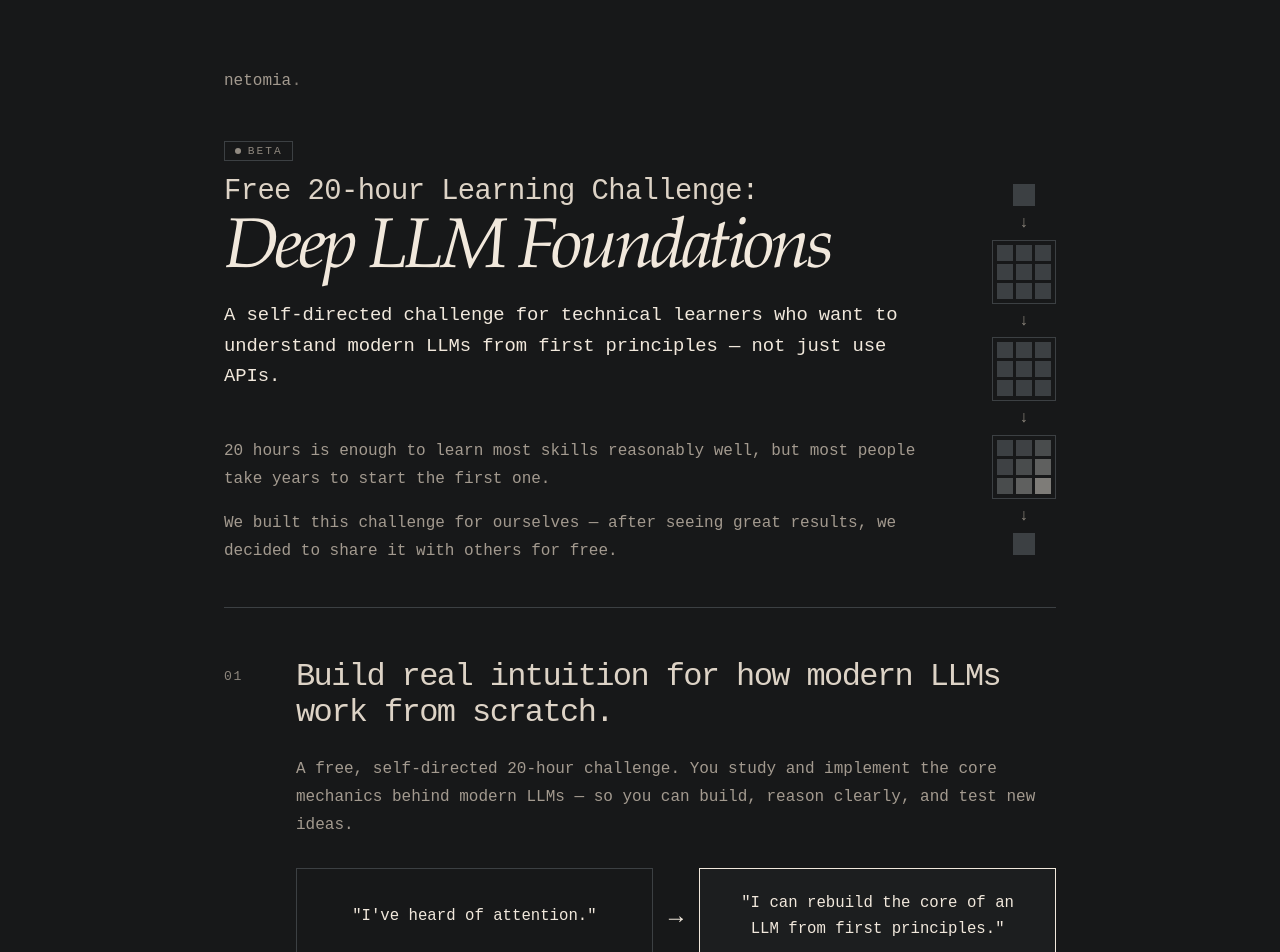
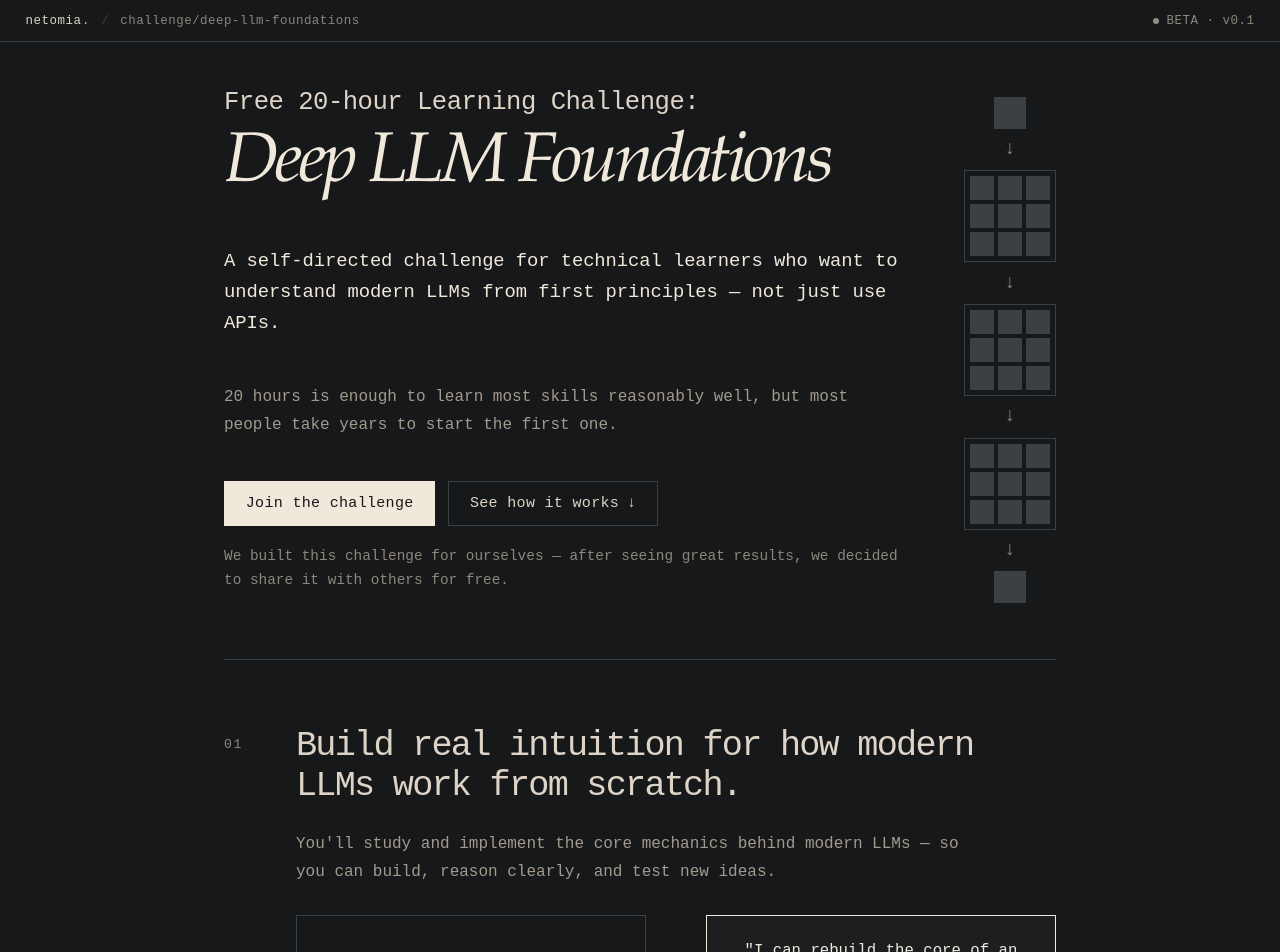
Before and after one commit to matejhladky/netomia, a Nuxt app: page /challenge in a window 1280 px wide. Shown: the top 952 px of the page. Built offline with nearby package versions, Linux system fonts and the light colour scheme.

Commit message:
challende index polish

```diff
--- a/app/assets/css/main.css
+++ b/app/assets/css/main.css
@@ -2,6 +2,16 @@
 *::before,
 *::after {
   box-sizing: border-box;
+}
+
+html {
+  scroll-behavior: smooth;
+}
+
+@media (prefers-reduced-motion: reduce) {
+  html {
+    scroll-behavior: auto;
+  }
 }
 
 :root {
--- a/app/pages/challenge/index.vue
+++ b/app/pages/challenge/index.vue
@@ -6,24 +6,28 @@ useSeoMeta({
 
 const isAiEngineeringWaitlistOpen = ref(false)
 
-/* Hero graphic: a token passes vertically through three weight
-   matrices. Each matrix's cells ripple with activation in sequence,
-   suggesting "this is the system being computed." */
+function pseudoRandom(seed: number) {
+  return ((seed * 9301 + 49297) % 233280) / 233280
+}
+
 const pipelineMatrices = computed(() => {
   const numMatrices = 3
   const cellsPerSide = 3
   const total = cellsPerSide * cellsPerSide
-  const startPad = 0.55
-  const matrixDuration = 1.3
+  const startPad = 0.5
+  const matrixDuration = 0.85
   return Array.from({ length: numMatrices }, (_, m) => ({
     id: m,
     cells: Array.from({ length: total }, (_, i) => {
       const r = Math.floor(i / cellsPerSide)
       const c = i % cellsPerSide
-      const delay = startPad + m * matrixDuration + (r + c) * 0.07
+      const delay = startPad + m * matrixDuration + (r + c) * 0.05
+      const intensitySeed = pseudoRandom(m * 31 + i * 137)
+      const intensity = intensitySeed < 0.34 ? "low" : intensitySeed < 0.68 ? "mid" : "high"
       return {
         id: `${m}-${i}`,
         delay: delay.toFixed(2),
+        intensity,
       }
     }),
   }))
@@ -31,19 +35,21 @@ const pipelineMatrices = computed(() => {
 </script>
 
 <template>
+  <header class="page-header" aria-label="Document metadata">
+    <div class="ph-inner">
+      <NuxtLink to="/" class="ph-brand">netomia<span class="brand-dot">.</span></NuxtLink>
+      <span class="ph-divider" aria-hidden="true">/</span>
+      <span class="ph-path">challenge/deep-llm-foundations</span>
+      <span class="ph-spacer"></span>
+      <span class="ph-status">
+        <span class="ph-status-dot" aria-hidden="true"></span>
+        BETA · v0.1
+      </span>
+    </div>
+  </header>
+
   <main class="page">
     <section class="hero">
-      <NuxtLink to="/" class="back-link">
-        netomia<span class="brand-dot">.</span>
-      </NuxtLink>
-
-      <div class="hero-status">
-        <span class="status-badge">
-          <span class="status-dot" aria-hidden="true"></span>
-          BETA
-        </span>
-      </div>
-
       <div class="hero-grid">
         <div class="hero-text">
           <h1 class="title">
@@ -58,6 +64,15 @@ const pipelineMatrices = computed(() => {
           <p class="intro">
             20 hours is enough to learn most skills reasonably well, but most people take years to start the first one.
           </p>
+
+          <div class="hero-actions">
+            <a href="#join" class="hero-action hero-action-primary">Join the challenge</a>
+            <a href="#how-it-works" class="hero-action hero-action-ghost">
+              See how it works
+              <span class="hero-action-icon" aria-hidden="true">↓</span>
+            </a>
+          </div>
+
           <p class="intro">
             We built this challenge for ourselves — after seeing great results, we decided to share it with others for free.
           </p>
@@ -72,7 +87,7 @@ const pipelineMatrices = computed(() => {
                 <span
                   v-for="cell in m.cells"
                   :key="cell.id"
-                  class="pipe-cell"
+                  :class="['pipe-cell', `pipe-cell-${cell.intensity}`]"
                   :style="{ animationDelay: `${cell.delay}s` }"
                 />
               </div>
@@ -90,7 +105,7 @@ const pipelineMatrices = computed(() => {
         <h2 class="panel-title">Build real intuition for how modern LLMs work from scratch.</h2>
 
         <p class="panel-copy">
-          A free, self-directed 20-hour challenge. You study and implement the core mechanics behind modern LLMs — so you can build, reason clearly, and test new ideas.
+          You'll study and implement the core mechanics behind modern LLMs — so you can build, reason clearly, and test new ideas.
         </p>
 
         <div class="transformation">
@@ -116,8 +131,9 @@ const pipelineMatrices = computed(() => {
           It is not about <button
             type="button"
             class="inline-link"
+            title="AI engineering challenge — coming soon"
             @click="isAiEngineeringWaitlistOpen = true"
-          >agents, MCP, RAG pipelines, prompt patterns</button>, or memorizing definitions for a quiz.
+          >agents, MCP, RAG pipelines, prompt patterns<span class="inline-link-icon" aria-hidden="true">↗</span></button>, or memorizing definitions for a quiz.
           This challenge is about the foundations: theory and implementation. You'll study and
           build concepts from scratch to develop real intuition for how modern LLMs work.
         </p>
@@ -128,7 +144,7 @@ const pipelineMatrices = computed(() => {
         <h2 class="panel-title">For curious people who <em>want</em> to go deep.</h2>
 
         <ul class="traits">
-          <li>You want to go past tools and APIs into the actual mechanics: self-attention, embeddings, KV cache, RoPE, LoRA, quantization, ...</li>
+          <li>You want to go past tools and APIs into the actual mechanics: self-attention, embeddings, KV cache, RoPE, LoRA, quantization, and more.</li>
           <li>You're willing to sit with ambiguity and push through the effort of figuring things out yourself.</li>
           <li>You've got some baseline in programming, maths, and ML — even rough. You'll fill the gaps as you go.</li>
         </ul>
@@ -158,7 +174,7 @@ const pipelineMatrices = computed(() => {
             <h3 class="step-label">Plan</h3>
             <p class="step-copy">
               We help you deconstruct the target into the key areas to explore, and share a
-              roadmap of resources & tips that worked for us and for previous learners.
+              roadmap of resources and tips that worked for us and for previous learners.
             </p>
           </article>
 
@@ -166,7 +182,7 @@ const pipelineMatrices = computed(() => {
             <p class="step-number">03</p>
             <h3 class="step-label">Work</h3>
             <p class="step-copy">
-              You spend 20 hours studying, learning, and building - at your own pace.
+              You spend 20 hours studying, learning, and building — at your own pace.
               We're available for support throughout.
             </p>
           </article>
@@ -195,19 +211,20 @@ const pipelineMatrices = computed(() => {
         Understand modern LLMs from first principles.
       </h2>
 
+      <p class="cta-subtitle">
+        Start today. Just 20 hours of real work gets you ahead. Not 200 hours of intention.
+      </p>
+
       <div class="cta-actions">
         <button type="button" class="button cta-button">
           Join the free challenge
           <span class="cta-arrow" aria-hidden="true">→</span>
         </button>
-      </div>
-
-      <p class="cta-link">
-        <a href="mailto:hello@netomia.com">
+        <a class="cta-questions" href="mailto:hello@netomia.com">
           Questions? Contact us
           <span class="cta-link-icon" aria-hidden="true">↗</span>
         </a>
-      </p>
+      </div>
     </section>
 
     <WaitlistModal
@@ -221,6 +238,86 @@ const pipelineMatrices = computed(() => {
 </template>
 
 <style scoped>
+/* ═════════════════════════════════════════════════════════════════ */
+/* Top metadata strip — fixed header bar above all content.           */
+/* Reframes the page as a technical document, not a marketing page.   */
+/* ═════════════════════════════════════════════════════════════════ */
+
+.page-header {
+  position: fixed;
+  top: 0;
+  left: 0;
+  right: 0;
+  height: 42px;
+  background: var(--bg);
+  border-bottom: 1px solid var(--border);
+  z-index: 40;
+  font-size: 0.78rem;
+  letter-spacing: 0.04em;
+  color: var(--muted);
+}
+
+.ph-inner {
+  display: flex;
+  align-items: center;
+  height: 100%;
+  padding: 0 1.6rem;
+  gap: 0.7rem;
+  width: 100%;
+}
+
+.ph-brand {
+  color: var(--fg-soft);
+  text-decoration: none;
+  transition: color 200ms cubic-bezier(0.2, 0.7, 0.2, 1);
+}
+
+.ph-brand:hover {
+  color: var(--fg);
+}
+
+.ph-divider {
+  color: var(--border);
+}
+
+.ph-path {
+  color: var(--muted-strong);
+}
+
+.ph-spacer {
+  flex: 1;
+}
+
+.ph-status {
+  display: inline-flex;
+  align-items: center;
+  gap: 0.5rem;
+  color: var(--muted-strong);
+}
+
+.ph-status-dot {
+  width: 6px;
+  height: 6px;
+  border-radius: 50%;
+  background: var(--muted-strong);
+  animation: ph-pulse 2.6s ease-in-out infinite;
+}
+
+@keyframes ph-pulse {
+  0%, 100% {
+    background: var(--muted-strong);
+    transform: scale(1);
+  }
+  50% {
+    background: var(--fg);
+    transform: scale(1.2);
+  }
+}
+
+.page {
+  padding-top: 5.5rem;
+}
+
 .hero,
 .overview,
 .cta {
@@ -229,23 +326,11 @@ const pipelineMatrices = computed(() => {
 }
 
 .overview {
-  margin-top: 2.6rem;
+  margin-top: 3.5rem;
 }
 
 .cta {
-  margin-top: 5rem;
-}
-
-.back-link {
-  display: inline-block;
-  color: var(--muted);
-  font-size: 0.92rem;
-  text-decoration: none;
-  font: inherit;
-}
-
-.back-link:hover {
-  opacity: 0.82;
+  margin-top: 2.5rem;
 }
 
 .title {
@@ -256,7 +341,7 @@ const pipelineMatrices = computed(() => {
 
 .title-prefix {
   display: block;
-  font-size: clamp(1.4rem, 2.6vw, 1.8rem);
+  font-size: clamp(1.3rem, 2.4vw, 1.6rem);
   color: var(--fg-soft);
   letter-spacing: -0.02em;
   line-height: 1.2;
@@ -264,7 +349,7 @@ const pipelineMatrices = computed(() => {
 
 .title-topic {
   display: block;
-  margin-top: 0.5rem;
+  margin-top: 0.85rem;
   font-size: clamp(2.6rem, 7.5vw, 4.4rem);
   color: var(--fg);
   letter-spacing: -0.05em;
@@ -292,13 +377,10 @@ const pipelineMatrices = computed(() => {
   display: grid;
   grid-template-columns: 3rem 1fr;
   column-gap: 1.5rem;
-  padding: 3.2rem 0 3.4rem;
+  padding: 4.2rem 0 4.4rem;
   border-top: 1px solid var(--border);
 }
 
-.panel:last-child {
-  border-bottom: 1px solid var(--border);
-}
 
 .panel > :not(.panel-number) {
   grid-column: 2;
@@ -311,12 +393,13 @@ const pipelineMatrices = computed(() => {
   color: var(--muted-strong);
   font-size: 0.82rem;
   letter-spacing: 0.12em;
+  font-variant-numeric: tabular-nums;
 }
 
 .panel-title,
 .section-title {
   margin: 0;
-  font-size: clamp(1.45rem, 4vw, 2rem);
+  font-size: clamp(1.5rem, 4.2vw, 2.2rem);
   font-weight: 400;
   line-height: 1.12;
   letter-spacing: -0.05em;
@@ -332,9 +415,15 @@ const pipelineMatrices = computed(() => {
 }
 
 .panel-copy {
+  max-width: 42rem;
   margin: 1rem 0 0;
   color: var(--muted);
   line-height: 1.76;
+}
+
+.traits + .panel-copy,
+.steps-grid + .panel-copy {
+  margin-top: 2.4rem;
 }
 
 .panel-title + .panel-copy {
@@ -351,17 +440,37 @@ const pipelineMatrices = computed(() => {
   text-decoration: underline;
   text-decoration-thickness: 1px;
   text-underline-offset: 0.18em;
-  transition: color 150ms ease;
+  transition: color 200ms cubic-bezier(0.2, 0.7, 0.2, 1);
 }
 
 .inline-link:hover {
   color: var(--fg-soft);
 }
 
+.inline-link:focus-visible {
+  outline: 2px solid var(--fg);
+  outline-offset: 3px;
+}
+
+.inline-link-icon {
+  display: inline-block;
+  margin-left: 0.15em;
+  font-size: 0.95em;
+  line-height: 1;
+  opacity: 0.65;
+  text-decoration: none;
+  transform: translateY(-0.08em);
+  transition: opacity 200ms cubic-bezier(0.2, 0.7, 0.2, 1);
+}
+
+.inline-link:hover .inline-link-icon {
+  opacity: 1;
+}
+
 .transformation {
   display: flex;
   align-items: stretch;
-  gap: 1rem;
+  gap: 1.3rem;
   margin-top: 1.8rem;
 }
 
@@ -387,137 +496,181 @@ const pipelineMatrices = computed(() => {
   align-self: center;
   flex: 0 0 auto;
   color: var(--fg);
-  font-size: 1.5rem;
-}
-
-/* ─── Hero two-column layout ────────────────────────────────────── */
-/* The entire hero content (title + intros + graphic) sits in a 2-col */
-/* grid below the back-link. Both columns share the same top baseline */
-/* — the title and the graphic's first token start at the same line.  */
-/* Text column flexes, graphic column is auto-sized. On mobile, the   */
-/* grid collapses to a single column.                                 */
-
-.hero-status {
-  margin-top: 3.2rem;
-}
-
-.status-badge {
-  display: inline-flex;
-  align-items: center;
-  gap: 0.45rem;
-  padding: 0.22rem 0.6rem 0.2rem;
-  border: 1px solid var(--border);
-  color: var(--muted-strong);
-  font-size: 0.7rem;
-  letter-spacing: 0.18em;
+  font-size: 1.9rem;
   line-height: 1;
 }
 
-.status-dot {
-  width: 6px;
-  height: 6px;
-  border-radius: 50%;
-  background: var(--muted-strong);
-  animation: status-pulse 2.6s ease-in-out infinite;
-}
-
-@keyframes status-pulse {
-  0%, 100% {
-    background: var(--muted-strong);
-    transform: scale(1);
-  }
-  50% {
-    background: var(--fg);
-    transform: scale(1.15);
-  }
-}
 
 .hero-grid {
   display: grid;
   grid-template-columns: 1fr auto;
   gap: 4rem;
   align-items: start;
-  margin-top: 0.9rem;
 }
 
 .hero-text {
   min-width: 0;
 }
 
-.hero-text .intro-strong {
-  margin-top: 2.4rem;
-}
-
 .hero-text .intro {
   margin-top: 1rem;
 }
 
-.hero-text .intro-strong + .intro {
+.hero-text .intro.intro-strong {
+  margin-top: 3rem;
+}
+
+.hero-text .intro.intro-strong + .intro {
   margin-top: 2.8rem;
 }
 
 .hero-graphic {
-  /* Optical alignment: nudge down a hair so the first token's vertical
-     center lands on the cap-height of the title-prefix's first line. */
   padding-top: 0.55rem;
 }
 
-/* ─── Pipeline animation (vertical) ─────────────────────────────── */
-/* A token enters at the top, passes vertically through three weight  */
-/* matrices, and exits at the bottom. Each matrix's cells ripple with */
-/* activation as the token is being processed. ~7s cycle.             */
+.hero-actions {
+  display: flex;
+  align-items: center;
+  gap: 0.8rem;
+  margin: 2.6rem 0 1.2rem;
+}
+
+.hero-actions + .intro {
+  margin-top: 1.2rem;
+  font-size: 0.9rem;
+  color: var(--muted-strong);
+  line-height: 1.65;
+}
+
+.hero-action {
+  display: inline-flex;
+  align-items: center;
+  gap: 0.5rem;
+  padding: 0.78rem 1.3rem;
+  font: inherit;
+  font-size: 0.94rem;
+  letter-spacing: 0.02em;
+  text-decoration: none;
+  cursor: pointer;
+  border: 1px solid var(--fg);
+  background: transparent;
+  color: var(--fg);
+  transition:
+    background 200ms cubic-bezier(0.2, 0.7, 0.2, 1),
+    border-color 200ms cubic-bezier(0.2, 0.7, 0.2, 1),
+    color 200ms cubic-bezier(0.2, 0.7, 0.2, 1),
+    opacity 200ms cubic-bezier(0.2, 0.7, 0.2, 1);
+}
+
+.hero-action-primary {
+  background: var(--fg);
+  color: var(--bg);
+}
+
+.hero-action-primary:hover {
+  opacity: 0.86;
+}
+
+.hero-action-ghost {
+  border-color: var(--border);
+  color: var(--fg-soft);
+}
+
+.hero-action-ghost:hover {
+  border-color: var(--fg);
+  color: var(--fg);
+}
+
+.hero-action-icon {
+  display: inline-block;
+  transition: transform 200ms cubic-bezier(0.2, 0.7, 0.2, 1);
+}
+
+.hero-action-ghost:hover .hero-action-icon {
+  transform: translateY(3px);
+}
+
+.hero-action:focus-visible {
+  outline: 2px solid var(--fg);
+  outline-offset: 2px;
+}
 
 .anim-pipe {
   display: flex;
   flex-direction: column;
   align-items: center;
-  gap: 0.55rem;
+  gap: 0.7rem;
 }
 
 .pipe-endpoint {
-  width: 22px;
-  height: 22px;
+  width: 32px;
+  height: 32px;
   background: var(--border);
-  animation: pipe-endpoint 7s ease-in-out infinite;
+  animation: pipe-endpoint 5s ease-in-out infinite;
 }
 
 .pipe-start { animation-delay: 0s; }
-.pipe-end { animation-delay: 5.4s; }
+.pipe-end { animation-delay: 2.8s; }
 
 @keyframes pipe-endpoint {
-  0%, 12%, 100% { background: var(--border); }
-  3%, 9% { background: var(--fg); }
+  0%, 26%, 100% { background: var(--border); }
+  6%, 18% { background: var(--fg); }
 }
 
 .pipe-arrow {
   color: var(--muted-strong);
-  font-size: 1rem;
+  font-size: 1.2rem;
   line-height: 1;
 }
 
 .pipe-matrix {
   display: grid;
-  grid-template-columns: repeat(3, 16px);
-  grid-template-rows: repeat(3, 16px);
-  gap: 3px;
-  padding: 4px;
+  grid-template-columns: repeat(3, 24px);
+  grid-template-rows: repeat(3, 24px);
+  gap: 4px;
+  padding: 5px;
   border: 1px solid var(--border);
 }
 
 .pipe-cell {
-  width: 16px;
-  height: 16px;
+  width: 24px;
+  height: 24px;
   background: var(--border);
-  animation: pipe-cell 7s ease-in-out infinite;
+  animation-duration: 5s;
+  animation-timing-function: ease-in-out;
+  animation-iteration-count: infinite;
 }
 
-@keyframes pipe-cell {
+.pipe-cell-low {
+  animation-name: pipe-cell-low;
+}
+
+.pipe-cell-mid {
+  animation-name: pipe-cell-mid;
+}
+
+.pipe-cell-high {
+  animation-name: pipe-cell-high;
+}
+
+@keyframes pipe-cell-low {
+  0%, 26%, 100% { background: var(--border); }
+  6%, 18% { background: var(--muted-strong); }
+}
+
+@keyframes pipe-cell-mid {
   0%, 26%, 100% { background: var(--border); }
   6%, 18% { background: var(--fg-soft); }
 }
 
+@keyframes pipe-cell-high {
+  0%, 26%, 100% { background: var(--border); }
+  6%, 18% { background: var(--fg); }
+}
+
 .traits {
   list-style: none;
+  max-width: 42rem;
   margin: 1.7rem 0 0;
   padding: 0;
 }
@@ -546,12 +699,13 @@ const pipelineMatrices = computed(() => {
   display: grid;
   grid-template-columns: 1fr 1fr;
   gap: 1.5rem;
-  margin-top: 2.3rem;
+  margin-top: 2rem;
 }
 
 .step-card {
   padding: 1.8rem 2rem 2.2rem;
   border: 1px solid var(--border);
+  background: var(--bg-soft);
 }
 
 .step-number {
@@ -559,6 +713,7 @@ const pipelineMatrices = computed(() => {
   color: var(--muted-strong);
   font-size: 0.82rem;
   letter-spacing: 0.12em;
+  font-variant-numeric: tabular-nums;
 }
 
 .step-label {
@@ -593,20 +748,29 @@ const pipelineMatrices = computed(() => {
 
 .cta-headline {
   margin: 1.2rem 0 0;
-  max-width: 36ch;
   color: var(--fg);
   font-size: clamp(1.8rem, 4.5vw, 2.6rem);
   font-weight: 400;
   line-height: 1.18;
   letter-spacing: -0.02em;
-  text-wrap: balance;
+  text-wrap: pretty;
+}
+
+.cta-subtitle {
+  margin: 1.2rem 0 0;
+  max-width: 42rem;
+  color: var(--muted);
+  font-size: 0.96rem;
+  line-height: 1.7;
+  text-wrap: pretty;
 }
 
 .cta-actions {
   display: flex;
   align-items: center;
-  gap: 0.9rem;
-  margin-top: 2.4rem;
+  flex-wrap: wrap;
+  gap: 1.4rem;
+  margin-top: 2rem;
 }
 
 .cta-button {
@@ -620,46 +784,83 @@ const pipelineMatrices = computed(() => {
 
 .cta-arrow {
   display: inline-block;
-  transition: transform 150ms ease;
+  transition: transform 200ms cubic-bezier(0.2, 0.7, 0.2, 1);
 }
 
 .cta-button:hover .cta-arrow {
-  transform: translateX(2px);
+  transform: translateX(3px);
 }
 
-.cta-link {
-  margin: 1.5rem 0 0;
-  color: var(--muted);
-  font-size: 0.92rem;
-}
-
-.cta-link a {
+.cta-questions {
   display: inline-flex;
   align-items: center;
   gap: 0.4rem;
-  color: inherit;
+  color: var(--muted);
+  font-size: 0.92rem;
   text-decoration: none;
   border-bottom: 1px solid transparent;
-  transition: color 150ms ease, border-color 150ms ease;
+  transition:
+    color 200ms cubic-bezier(0.2, 0.7, 0.2, 1),
+    border-color 200ms cubic-bezier(0.2, 0.7, 0.2, 1);
 }
 
-.cta-link a:hover {
+.cta-questions:hover {
   color: var(--fg-soft);
   border-bottom-color: currentColor;
 }
 
 .cta-link-icon {
-  font-size: 0.9em;
-  opacity: 0.8;
+  display: inline-block;
+  margin-left: 0.1em;
+  font-size: 0.95em;
+  line-height: 1;
+  opacity: 0.7;
+  transform: translateY(-0.08em);
+}
+
+#join:target {
+  animation: target-flash-cta 1.8s cubic-bezier(0.2, 0.7, 0.2, 1);
+}
+
+#how-it-works:target .panel-title {
+  animation: target-flash-title 1.8s cubic-bezier(0.2, 0.7, 0.2, 1);
+}
+
+@keyframes target-flash-cta {
+  0%, 30% { border-color: var(--border); }
+  40%, 55% { border-color: var(--fg); }
+  100% { border-color: var(--border); }
+}
+
+@keyframes target-flash-title {
+  0%, 30% { color: var(--fg-soft); }
+  40%, 55% { color: var(--fg); }
+  100% { color: var(--fg-soft); }
+}
+
+@media (prefers-reduced-motion: reduce) {
+  #join:target,
+  #how-it-works:target .panel-title {
+    animation: none;
+  }
 }
 
 @media (max-width: 640px) {
+  .ph-inner {
+    padding: 0 1rem;
+  }
+
+  .ph-path,
+  .ph-divider {
+    display: none;
+  }
+
   .overview {
-    margin-top: 2rem;
+    margin-top: 2.6rem;
   }
 
   .cta {
-    margin-top: 3.6rem;
+    margin-top: 1.8rem;
     padding: 1.8rem 1.3rem 2rem;
   }
 
@@ -673,21 +874,33 @@ const pipelineMatrices = computed(() => {
 
   .title-topic {
     font-size: clamp(2rem, 9vw, 3rem);
-    margin-top: 0.4rem;
+    margin-top: 0.65rem;
   }
 
   .intro {
     margin-top: 1.4rem;
   }
 
-  .hero-text .intro-strong {
-    margin-top: 1.8rem;
+  .hero-actions {
+    flex-direction: column;
+    align-items: stretch;
+    gap: 0.65rem;
+    margin: 2rem 0;
+  }
+
+  .hero-action {
+    justify-content: center;
+    padding: 0.85rem 1.2rem;
+  }
+
+  .hero-text .intro.intro-strong {
+    margin-top: 2.2rem;
     font-size: 1.08rem;
   }
 
   .panel {
     display: block;
-    padding: 2.4rem 0 2.6rem;
+    padding: 3rem 0 3.2rem;
   }
 
   .panel-number {
--- a/app/pages/index.vue
+++ b/app/pages/index.vue
@@ -12,7 +12,7 @@ const isWaitlistOpen = ref(false)
       </p>
 
       <p class="copy">
-        Most online education built for convenience: fast, entertaining, easy to consume.
+        Most online education is built for convenience: fast, entertaining, easy to consume.
         It feels productive, but it rarely leads to true understanding.
       </p>
 
```
